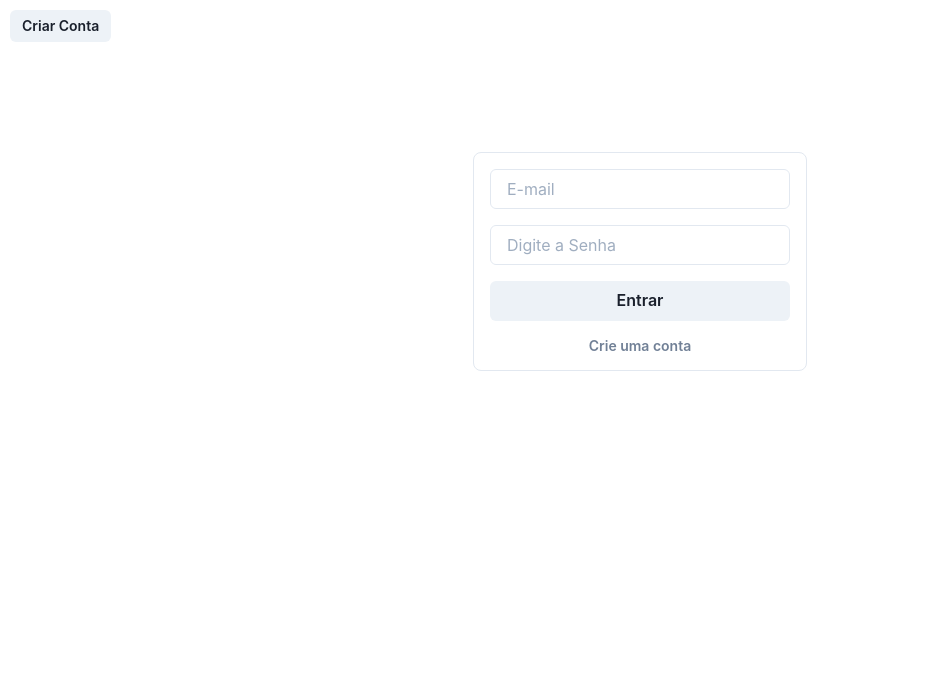
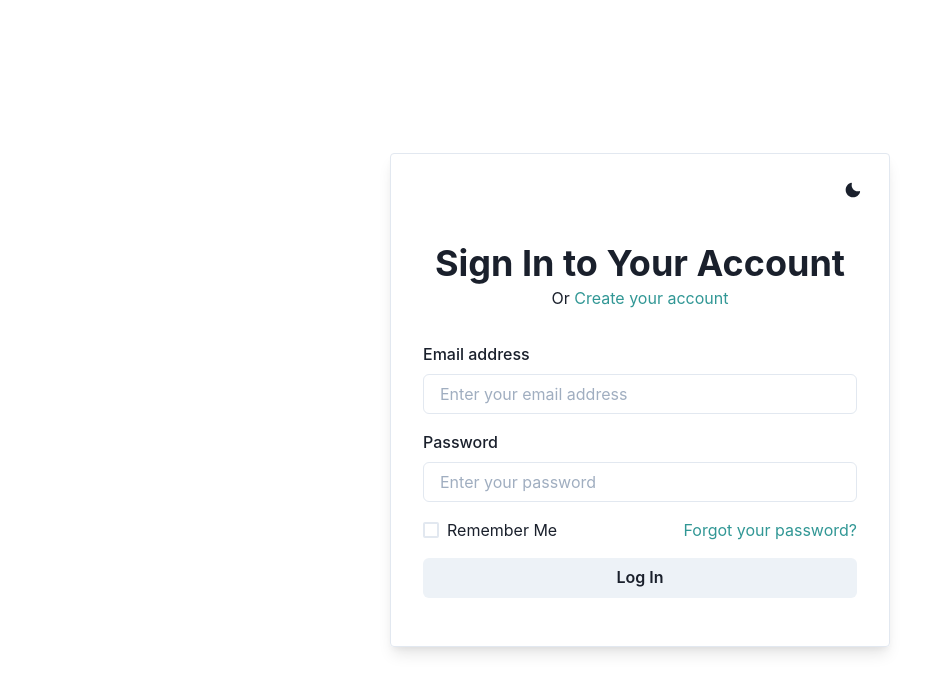
Before and after one commit to Leobroud/Labenu_FullStack, a React (Create React App) app in the folder front-end/: page / in a window 1280 px wide. Shown: the top 692 px of the page, without its empty margins (0-943 px from the left). Built offline with nearby package versions, Linux system fonts and the light colour scheme.

Commit message:
components para tela de login inseridos e tela login pronta

```diff
--- a/front-end/package.json
+++ b/front-end/package.json
@@ -3,13 +3,17 @@
   "version": "0.1.0",
   "private": true,
   "dependencies": {
+    "@chakra-ui/core": "^0.8.0",
+    "@chakra-ui/icons": "^1.0.1",
     "@chakra-ui/react": "^1.0.1",
+    "@emotion/core": "^11.0.0",
     "@emotion/react": "^11.1.1",
     "@emotion/styled": "^11.0.0",
     "@testing-library/jest-dom": "^5.11.6",
     "@testing-library/react": "^11.2.2",
     "@testing-library/user-event": "^12.3.0",
     "axios": "^0.21.0",
+    "emotion-theming": "^11.0.0",
     "framer-motion": "^2.9.5",
     "react": "^17.0.1",
     "react-dom": "^17.0.1",
--- a/front-end/src/App.js
+++ b/front-end/src/App.js
@@ -1,13 +1,18 @@
 import React from 'react'
 import Router from './router/Router'
 
-import { ChakraProvider } from "@chakra-ui/react"
+import { ChakraProvider, ThemeProvider, theme, CSSReset  } from "@chakra-ui/react"
+
 
 const App = () => {
   return (
-    <ChakraProvider>
-      <Router/>
-    </ChakraProvider>
+    <ThemeProvider theme={theme}>
+      <ChakraProvider>
+        <CSSReset />
+        <Router/>
+      </ChakraProvider>
+    </ThemeProvider>
+
   );
 }
 
--- /dev/null
+++ b/front-end/src/components/LoginForm.js
@@ -0,0 +1,75 @@
+import React from 'react'
+import axios from 'axios'
+import { useHistory } from 'react-router-dom';
+import useForm from '../hooks/useForm';
+import { Input, Stack, Box, FormControl, FormLabel, Link, Checkbox} from "@chakra-ui/react"
+import { Button } from "@chakra-ui/react"
+
+
+const VARIANT_COLOR = 'teal'
+
+
+export const LoginForm = () => {
+  const history = useHistory()
+
+  const {form, onChange, resetState}  = useForm({
+    email:"",
+    password:""
+  })
+
+  const handleInputChange = (event) =>{
+    const { name, value } = event.target
+    onChange(name, value)
+  }
+
+  const handleSubmittion = (event) =>{
+    event.preventDefault()
+    handleLogin()
+    resetState()
+  }
+
+  const handleLogin = () => {
+    axios
+      .post("Colocar a URL", form)
+      .then(response => {
+        history.push("/view")
+      }).catch(error => {
+        console.log(error)
+      })
+  }
+
+  return (
+    <Box my={8} textAlign='left'>
+      <FormControl onSubmit={handleSubmittion}>
+        <FormLabel>Email address</FormLabel>
+        <Input autoComplete="off" name="email" onChange={handleInputChange} type="email" placeholder="Enter your email address" size="md" />
+      </FormControl>
+      <FormControl mt={4}>
+        <FormLabel>Password</FormLabel>
+        <Input name="password" onChange={handleInputChange} type="password" placeholder="Enter your password" size="md" />
+      </FormControl>
+      <Stack isInline justifyContent='space-between' mt={4}>
+            <Box>
+              <Checkbox>Remember Me</Checkbox>
+            </Box>
+            <Box>
+              <Link color={`${VARIANT_COLOR}.500`}>Forgot your password?</Link>
+            </Box>
+        </Stack>
+        <Button type="submit" onClick={handleLogin} variantColor={VARIANT_COLOR}  width='full' mt={4}>Log In</Button>
+    </Box>
+
+  )
+}
+
+/* <Container maxW="xl" centerContent bgImage="(../image/fundo)" >
+<Box h="300px"   padding="4"  maxW="3x1" marginTop='100px' overflow="hidden"  boxShadow="lg">
+  <form onSubmit={handleSubmittion} autoComplete="off" >
+    <Stack spacing={4} w="300px" >
+      <Input name="password" onChange={handleInputChange} type="password" placeholder="Digite a Senha" size="md" />
+      <Button type="submit" size="md" onClick={handleLogin}>Entrar</Button>
+      <Button size="sm" variant="link">Crie uma conta</Button>
+    </Stack>
+  </form>
+</Box>
+</Container> */
--- /dev/null
+++ b/front-end/src/components/LoginHeader.js
@@ -0,0 +1,15 @@
+import { Heading, Text, Box, Link } from "@chakra-ui/react"
+
+
+const VARIANT_COLOR = 'teal'
+
+export const LoginHeader = () => {
+  return (
+    <Box textAlign='center'>
+      <Heading>Sign In to Your Account</Heading>
+      <Text>
+        Or <Link color={`${VARIANT_COLOR}.500`}>Create your account</Link>
+      </Text>
+    </Box>
+  )
+}
--- /dev/null
+++ b/front-end/src/components/ThemeSelector.js
@@ -0,0 +1,16 @@
+import { IconButton, Box, useColorMode } from "@chakra-ui/react"
+import { SunIcon, MoonIcon } from '@chakra-ui/icons'
+
+export const ThemeSelector = () => {
+  const { colorMode, toggleColorMode } = useColorMode()
+
+  return (
+    <Box textAlign='right' py={4}>
+    <IconButton
+      icon={colorMode === 'light' ? <MoonIcon/> : <SunIcon/>}
+      onClick={toggleColorMode}
+      variant='ghost'
+    />
+  </Box>
+  )
+}
--- a/front-end/src/screens/login/Login.js
+++ b/front-end/src/screens/login/Login.js
@@ -1,56 +1,28 @@
-import React from 'react'
-import axios from 'axios'
-import { useHistory } from 'react-router-dom';
-import useForm from '../../hooks/useForm';
-import { Input, Stack, Container, Box } from "@chakra-ui/react"
-import { Button } from "@chakra-ui/react"
+import { Flex, Box } from "@chakra-ui/react"
+import {ThemeSelector} from '../../components/ThemeSelector'
+import {LoginHeader} from '../../components/LoginHeader'
+import {LoginForm} from '../../components/LoginForm'
+
 
 const Login = () => {
-  const history = useHistory()
-
-  const {form, onChange, resetState}  = useForm({
-    email:"",
-    password:""
-  })
-
-  const handleInputChange = (event) =>{
-    const { name, value } = event.target
-    onChange(name, value)
-  }
-
-  const handleSubmittion = (event) =>{
-    event.preventDefault()
-    handleLogin()
-    resetState()
-  }
-
-  const handleLogin = () => {
-    axios
-      .post("Colocar a URL", form)
-      .then(response => {
-        history.push("/view")
-      }).catch(error => {
-        console.log(error)
-      })
-  }
-
   return (
-    <>
-      <Button size="sm" margin="10px">Criar Conta</Button>
-      <Container maxW="xl" centerContent>
-        <Box  padding="4"  maxW="3x1" marginTop='100px' borderWidth="1px" borderRadius="lg" overflow="hidden">
-          <form onSubmit={handleSubmittion} autoComplete="off" >
-            <Stack spacing={4} w="300px">
-              <Input autoComplete="off" name="email" onChange={handleInputChange} type="email" placeholder="E-mail" size="md" />
-              <Input name="password" onChange={handleInputChange} type="password" placeholder="Digite a Senha" size="md" />
-              <Button type="submit" size="md" onClick={handleLogin}>Entrar</Button>
-              <Button size="sm" variant="link">Crie uma conta</Button>
-            </Stack>
-          </form>
+    <Flex minHeight='100vh' width='full' align='center' justifyContent='center'>
+      <Box
+        borderWidth={1}
+        px={4}
+        width='full'
+        maxWidth='500px'
+        borderRadius={4}
+        textAlign='center'
+        boxShadow='lg'
+      >
+        <ThemeSelector />
+        <Box p={4}>
+          <LoginHeader/>
+          <LoginForm />
         </Box>
-      </Container>
-    </>
-
+      </Box>
+    </Flex>
   )
 }
 
```
Also changed, not shown: 2 other files (tests, documents, lock files or other folders).
